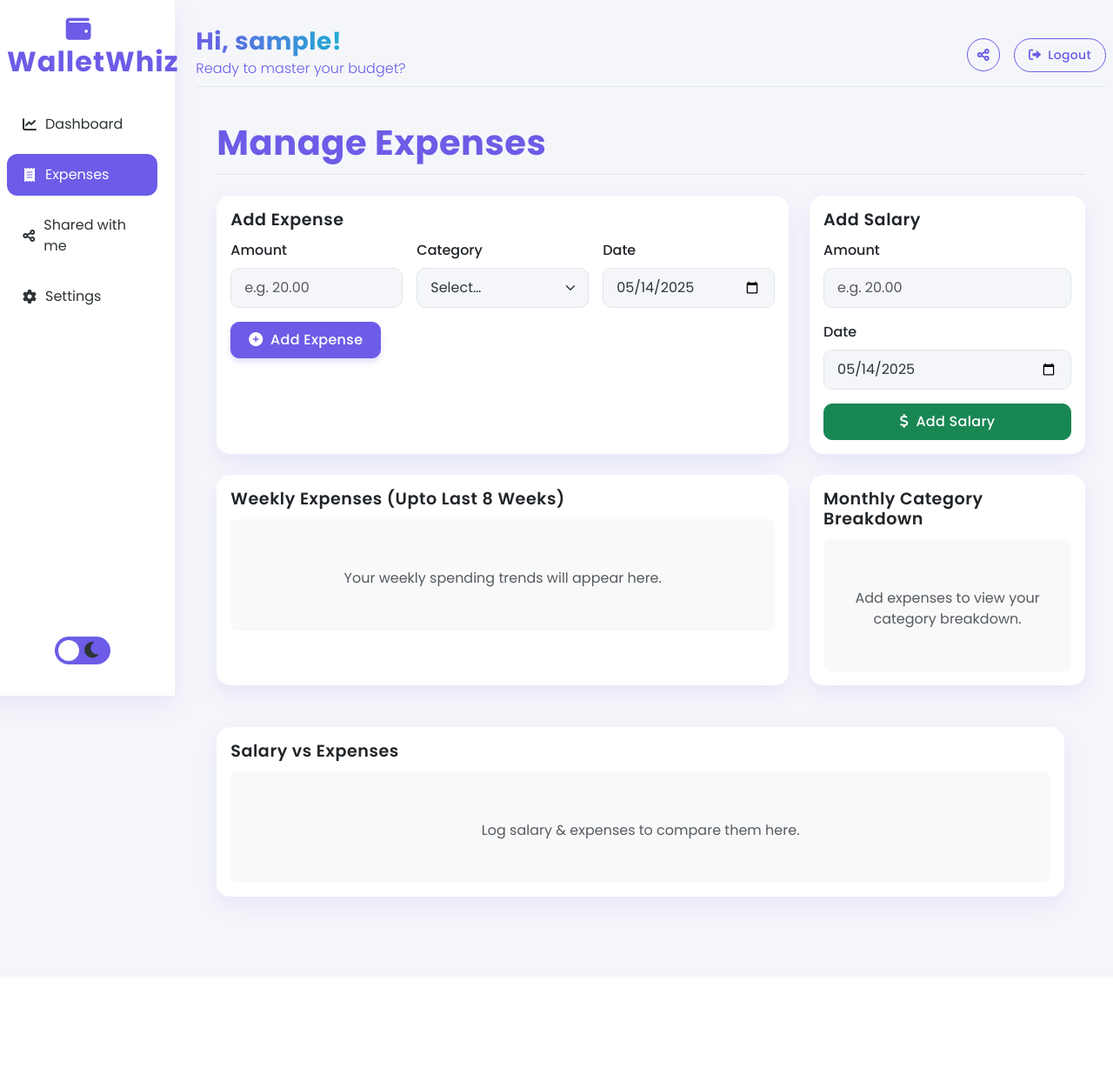
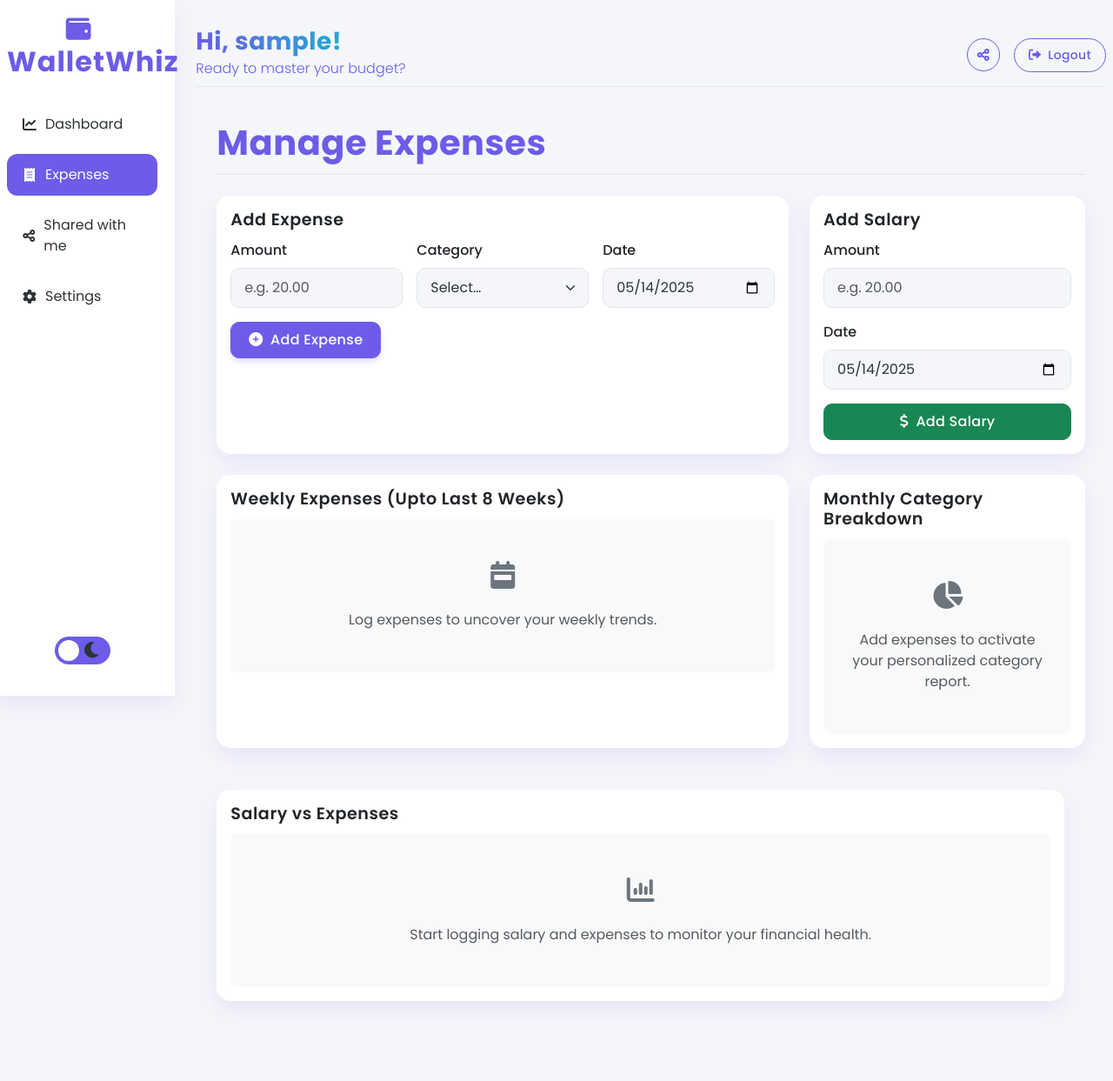
Before and after one commit to alwynsajan/CITS3403-CITS5505_Web_Application, a Flask app: page /expense in a window 1280 px wide. Shown: the whole page at 87% size. Before the commit the page ends 1053 px from the top, so only its background shows below. Run offline with Flask 3, Linux system fonts and the light colour scheme; the visitor is signed in with stand-in values (Sample User, id 1); data that the repository does not hold is empty; some libraries are stand-ins or nearby versions.

Commit message:
Updated the placeholder prompts and icons in expense page.

```diff
--- a/templates/expense.html
+++ b/templates/expense.html
@@ -89,8 +89,9 @@
       <div class="card-body">
         <h5 class="card-title">Weekly Expenses (Upto Last 8 Weeks)</h5>
         <div id="weeklyExpensesEmpty" class="empty-state py-5 text-center" style="display: {% if not data.hasExpense %}block{% else %}none{% endif %};">
-          <i class="empty-state-icon bi bi-graph-up"></i>
-          <p class="mt-2 text-muted">Your weekly spending trends will appear here.</p>
+          <i class="fas fa-calendar-week fa-2x text-secondary mb-3"></i>
+
+          <p class="mt-2 text-muted">Log expenses to uncover your weekly trends.</p>
         </div>
         <canvas id="lineChart" style="display: {% if data.hasExpense %}block{% else %}none{% endif %};"></canvas>
       </div>
@@ -104,8 +105,8 @@
             <h5 class="card-title">Monthly Category Breakdown</h5>
             <!-- Empty State (only visible when no data) -->
             <div id="categoryBreakdownEmpty" class="empty-state py-5 text-center" style="display: {% if not data.hasExpense %}block{% else %}none{% endif %};">
-                <i class="empty-state-icon bi bi-graph-up"></i>
-                <p class="mt-2 text-muted">Add expenses to view your category breakdown.</p>
+              <i class="fa-solid fa-pie-chart fa-2x text-secondary mb-3"></i>
+                <p class="mt-2 text-muted">Add expenses to activate your personalized category report.</p>
             </div>
             <!-- Pie chart (only visible when there is data) -->
             <canvas id="pieChart" style="display: {% if data.hasExpense %}block{% else %}none{% endif %};"></canvas>
@@ -131,8 +132,8 @@
       <div class="card-body">
         <h5 class="card-title">Salary vs Expenses</h5>
         <div id="salaryVsExpensesEmpty" class="empty-state py-5 text-center" style="display: {% if not data.hasExpense and not data.hasSalary %}block{% else %}none{% endif %};">
-          <i class="empty-state-icon bi bi-bar-chart-fill"></i>
-          <p class="mt-2 text-muted">Log salary &amp; expenses to compare them here.</p>
+          <i class="fa-solid fa-chart-column fa-2x text-secondary mb-3"></i>
+          <p class="mt-2 text-muted">Start logging salary and expenses to monitor your financial health.</p>
         </div>
         <canvas id="barChart" style="display: {% if data.hasExpense or data.hasSalary %}block{% else %}none{% endif %};"></canvas>
       </div>
```
